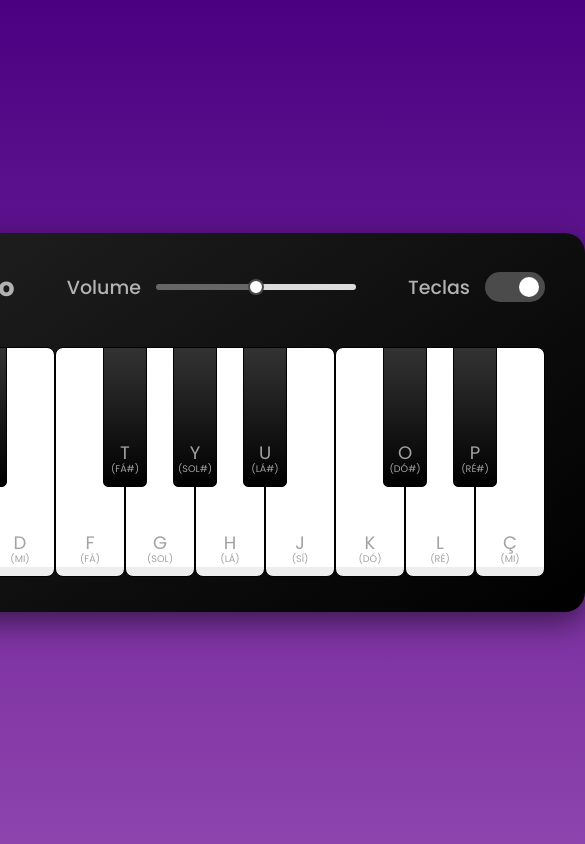
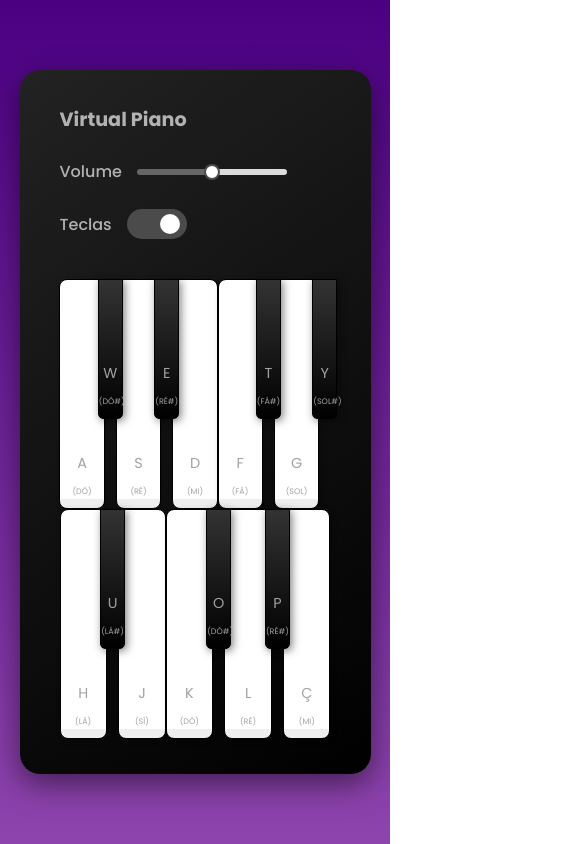
Before and after one commit to lu-stroppa/virtual-piano, a plain HTML site: page index.html in a window 390 px wide. Shown: the whole page, 585 px wide, since content can reach past the window. Drawn offline with Linux system fonts and the light colour scheme.

Commit message:
Leves alterações para responsividade
Teste de Responsividade

```diff
--- a/src/styles/main.css
+++ b/src/styles/main.css
@@ -1,3 +1,4 @@
+/* -------------------- BODY -------------------- */
 body {
     display: flex;
     align-items: center;
@@ -5,42 +6,53 @@ body {
     min-height: 100vh;
     background: linear-gradient(180deg, #4b0082 0%, #8e44ad 100%);
     color: #fff;
+    margin: 0;
+    font-family: 'Poppins', sans-serif;
 }
 
+/* -------------------- CONTAINER -------------------- */
 .container {
-    width: 780px;
+    width: 90%;
+    max-width: 780px;
+    min-width: 300px;
     border-radius: 20px;
     padding: 35px 40px;
     background: linear-gradient(145deg, #222, #000);
     box-shadow: 0 10px 30px rgba(0,0,0,0.5);
 }
 
+/* -------------------- HEADER -------------------- */
 .container header {
     color: #b2b2b2;
     display: flex;
     align-items: center;
     justify-content: space-between;
+    flex-wrap: wrap;
+    gap: 15px;
 }
 
 header h2 {
-    font-size: 1.6rem;
+    font-size: clamp(1.2rem, 2vw, 1.6rem);
 }
 
 header .column {
     display: flex;
     align-items: center;
+    margin-top: 10px;
 }
 
 header .column span {
     font-weight: 500;
     margin-right: 15px;
-    font-size: 1.19rem;
+    font-size: clamp(1rem, 1.5vw, 1.19rem);
 }
 
+/* -------------------- SLIDER -------------------- */
 .volume-slider input {
     -webkit-appearance: none;
     appearance: none;
-    width: 200px;
+    width: 150px;
+    max-width: 90%;
     height: 6px;
     background: linear-gradient(to right, #666 50%, #dcdcdc 50%);
     border-radius: 3px;
@@ -65,6 +77,7 @@ header .column span {
     border-radius: 3px;
 }
 
+/* -------------------- TOGGLE -------------------- */
 .keys-check input {
     width: 60px;
     height: 30px;
@@ -93,8 +106,11 @@ header .column span {
     background-color: #fff;
 }
 
+/* -------------------- PIANO -------------------- */
 .piano-keys {
     display: flex;
+    flex-wrap: wrap;
+    justify-content: center;
     margin-top: 40px;
 }
 
@@ -105,62 +121,68 @@ header .column span {
     color: #a2a2a2;
     position: relative;
     text-transform: uppercase;
+    display: flex;
+    flex-direction: column;
+    justify-content: flex-end;
+    align-items: center;
+    padding-bottom: 10px;
+    transition: all 0.1s ease;
 }
 
+/* -------------------- TECLAS BRANCAS -------------------- */
 .piano-keys .white {
-    width: 70px;
+    flex: 1 1 8%;
+    max-width: 70px;
+    min-width: 40px;
     height: 230px;
     border: 1px solid #000;
     border-radius: 8px;
-    background: linear-gradient(
-        #fff 96%,
-        #eee 4%);
+    background: linear-gradient(#fff 96%, #eee 4%);
+    box-shadow: 2px 2px 6px rgba(0,0,0,0.2);
 }
 
+/* -------------------- TECLAS PRETAS -------------------- */
 .piano-keys .black {
-    width: 44px;
+    flex: 0 1 5%;
+    max-width: 44px;
+    min-width: 25px;
     height: 140px;
     z-index: 2;
-    margin: 0 -22px 0 -22px;
+    margin: 0 -2.5%;
     border: 1px solid #000;
     border-radius: 0 0 5px 5px;
-    background: linear-gradient(
-        #333,
-        #000);
+    background: linear-gradient(#333, #000);
+    box-shadow: 2px 2px 8px rgba(0,0,0,0.5);
 }
 
+/* -------------------- TEXTOS -------------------- */
 .piano-keys span {
-    position: absolute;
-    bottom: 20px;
+    font-size: clamp(0.9rem, 1.5vw, 1.13rem);
     width: 100%;
     text-align: center;
-    font-size: 1.13rem;
 }
 
 .piano-keys p {
-    position: absolute;
-    bottom: 10px;
+    font-size: clamp(0.5rem, 1vw, 0.6rem);
     width: 100%;
     text-align: center;
-    font-size: 0.6rem;
+    margin: 0;
 }
 
+/* -------------------- ESTADOS ATIVOS -------------------- */
 .piano-keys .white.active {
     box-shadow: inset -5px 5px 20px rgba(0,0,0,0.2);
-    background: linear-gradient(
-    to bottom
-    #fff 0%,
-    #eee 100%);
+    background: linear-gradient(to bottom, #fff 0%, #eee 100%);
+    transform: translateY(2px);
 }
 
 .piano-keys .black.active {
     box-shadow: inset -5px 5px 10px rgba(255,255,255,0.1);
-    background: linear-gradient(
-    to bottom
-    #000,
-    #434343);
+    background: linear-gradient(to bottom, #000, #434343);
+    transform: translateY(2px);
 }
 
+/* -------------------- OCULTAR TEXTOS -------------------- */
 .piano-keys .key.hide span,
 .piano-keys .key.hide p {
     display: none;
```
